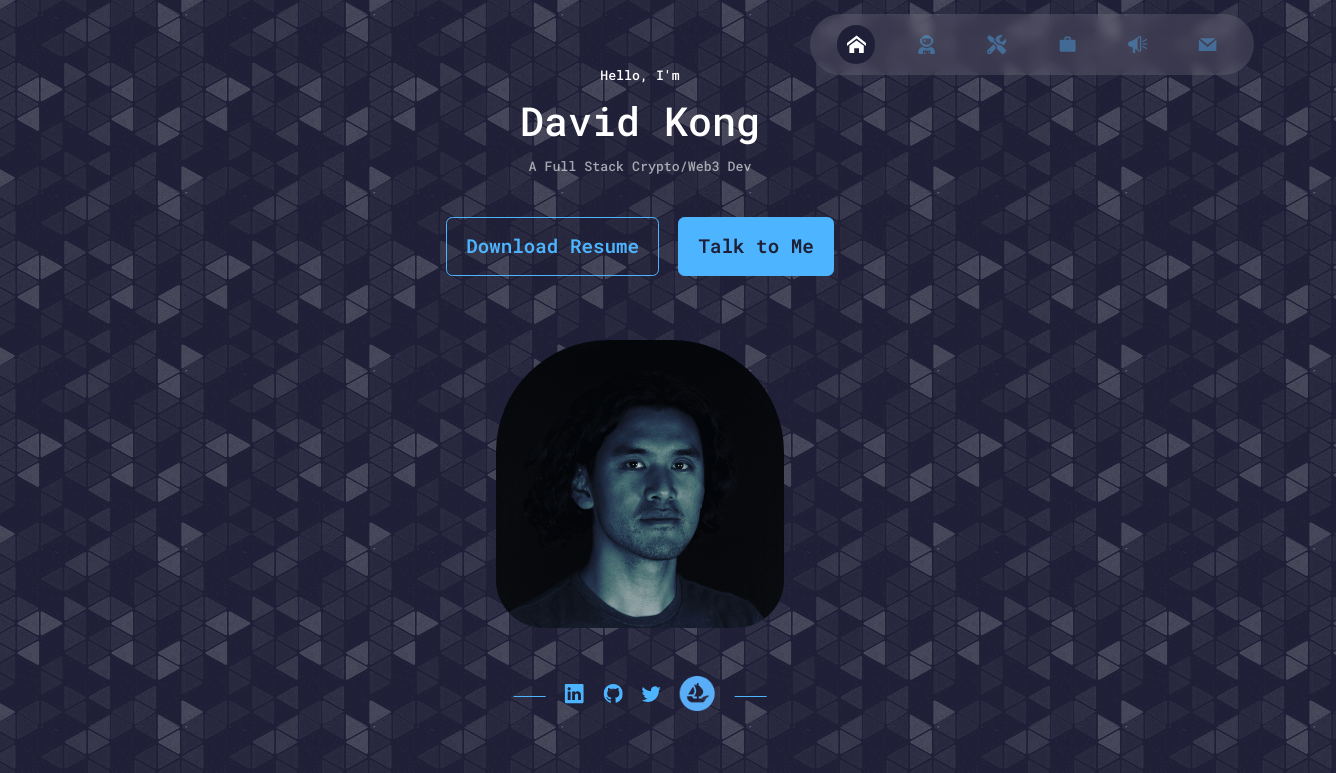
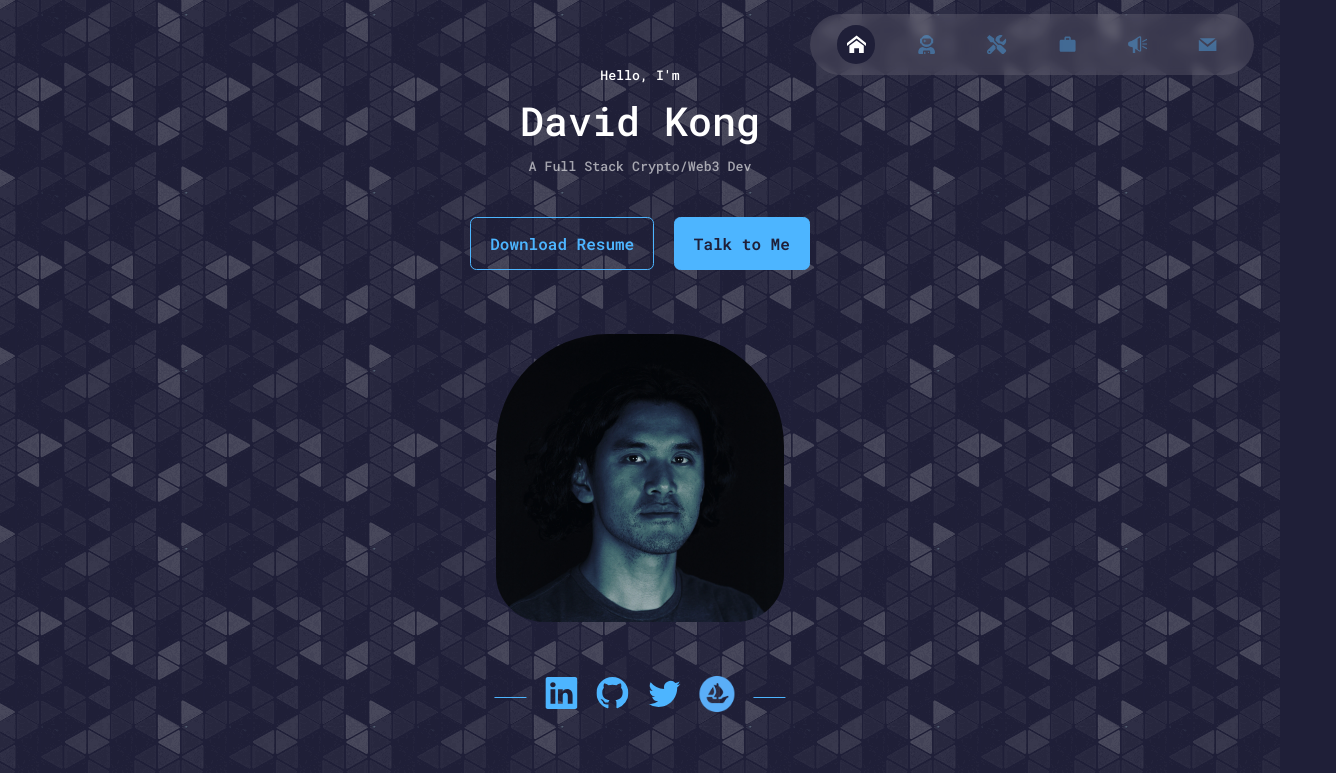
Before and after one commit to sdavidkong/davidkongdev, a React (Create React App) app: page / in a window 1280 px wide. Shown: the top 773 px of the page, 1336 px wide, since content can reach past the window. Built offline with nearby package versions, Linux system fonts and the light colour scheme.

Commit message:
fixed some styling bugs

```diff
--- a/src/components/testimonials/Testimonials.jsx
+++ b/src/components/testimonials/Testimonials.jsx
@@ -67,7 +67,7 @@
               </div>
               <h4 className='ref__name'>{refName}</h4>
               <h5 className='ref__title'>{refTitle}</h5>
-              <a href={refSocial} target='_blank'><BsLinkedin/></a>
+              <a className='ref__social' href={refSocial} target='_blank'><BsLinkedin/></a>
               <small className='ref__review'>{review}</small>
 
         </SwiperSlide>
--- a/src/components/testimonials/testimonials.css
+++ b/src/components/testimonials/testimonials.css
@@ -44,8 +44,8 @@
     color: var(--color-primary);
     font-size: 1.2rem;
 }
-a {
-    font-size: 1.2rem;
+.ref__social {
+    font-size: 1.5rem;
 }
 
 small {
```
